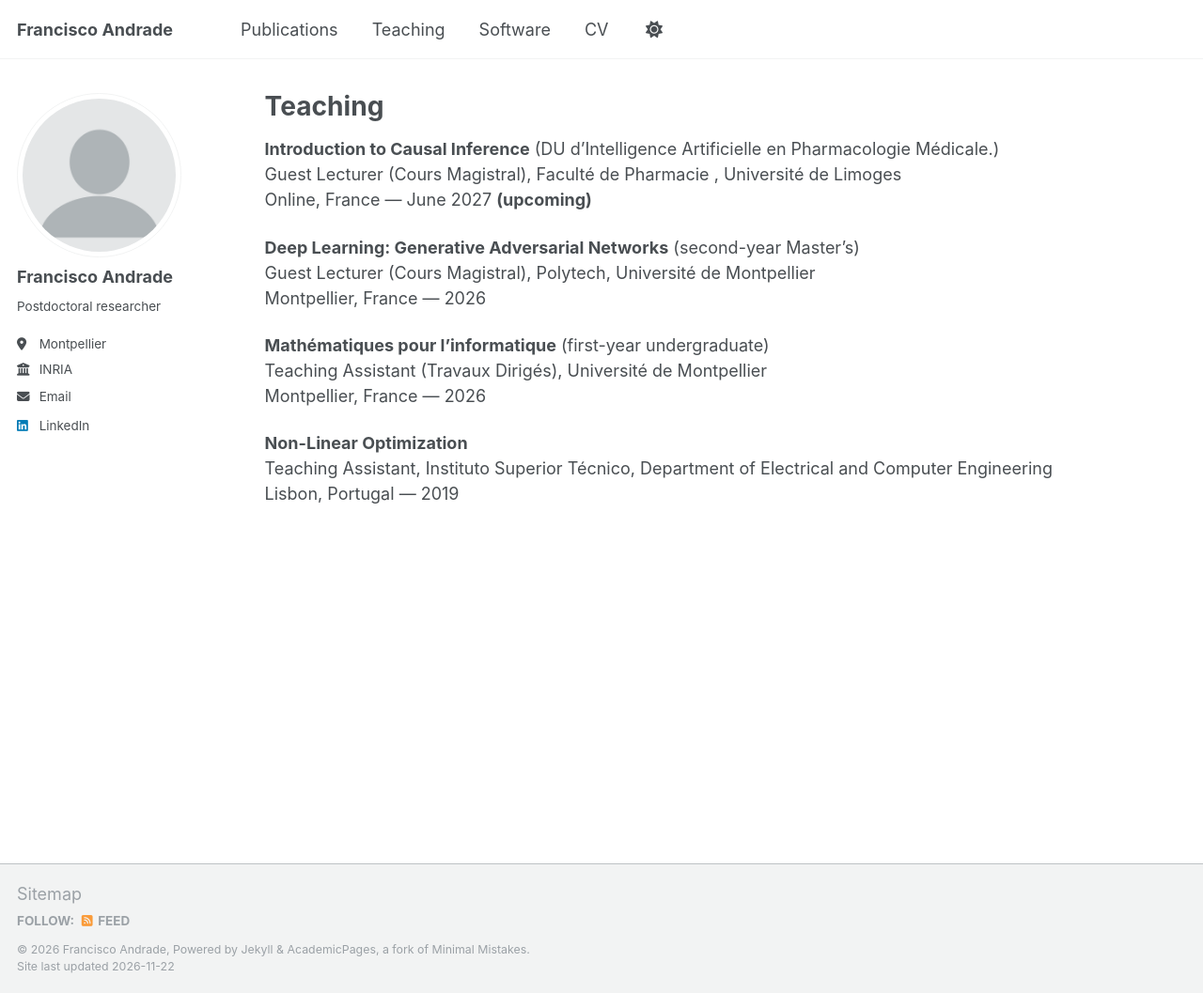
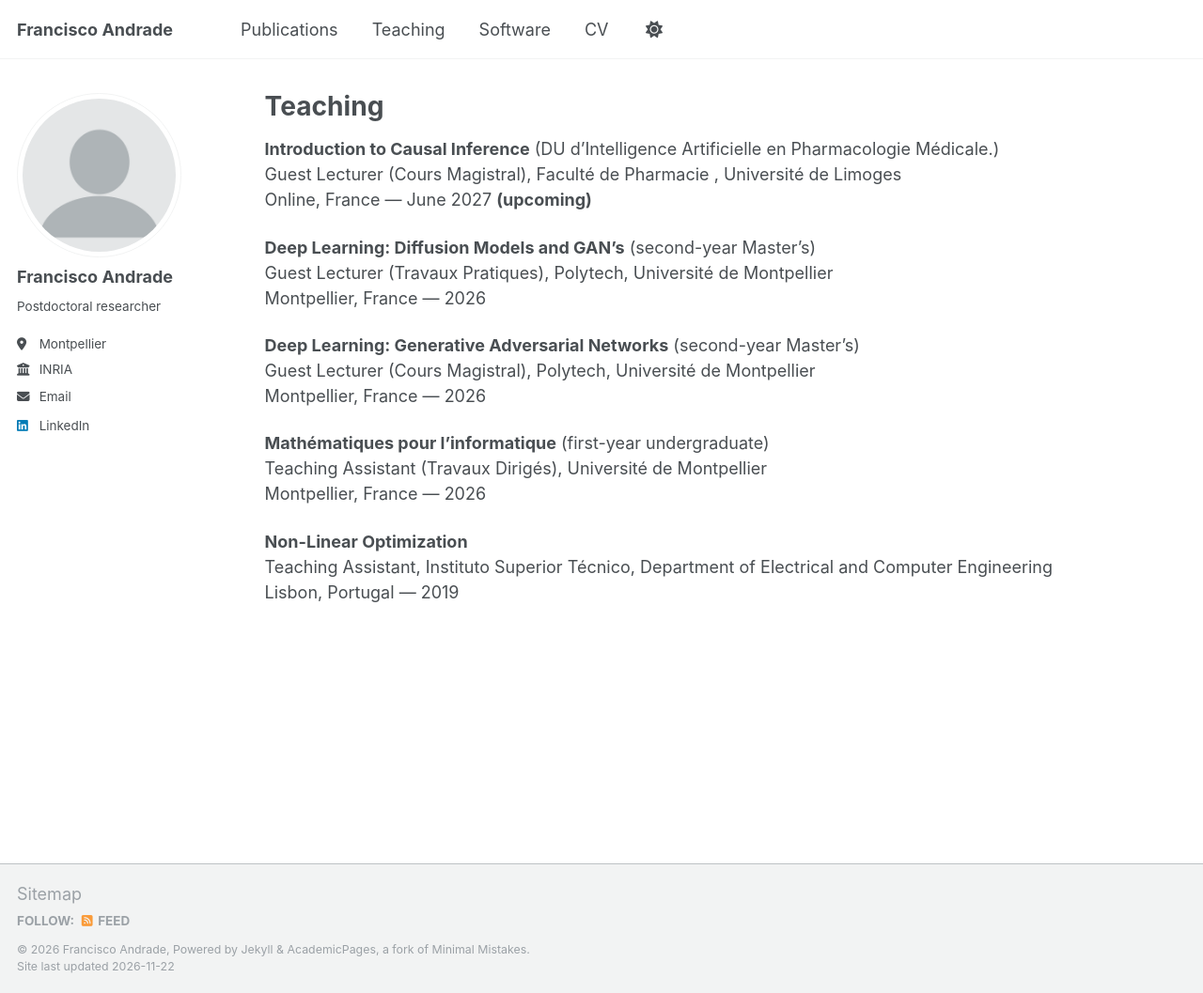
Before and after one commit to FranciscoAndrade90/FranciscoAndrade90.github.io, a Jekyll site: the page built from _pages/teaching.md, in a window 1280 px wide and 1057 px high. Shown: the whole window at 94% size. Built offline with Jekyll 4.4.1, drawn with Linux system fonts in a browser that asks for light colours.

Commit message:
Update teaching.md

```diff
--- a/_pages/teaching.md
+++ b/_pages/teaching.md
@@ -10,6 +10,11 @@ author_profile: true
 Guest Lecturer (Cours Magistral), Faculté de Pharmacie , Université de Limoges
 Online, France — June 2027 **(upcoming)**
 
+
+**Deep Learning: Diffusion Models and GAN's** (second-year Master's)
+Guest Lecturer (Travaux Pratiques), Polytech, Université de Montpellier
+Montpellier, France — 2026
+
 **Deep Learning: Generative Adversarial Networks** (second-year Master's)
 Guest Lecturer (Cours Magistral), Polytech, Université de Montpellier
 Montpellier, France — 2026
```
